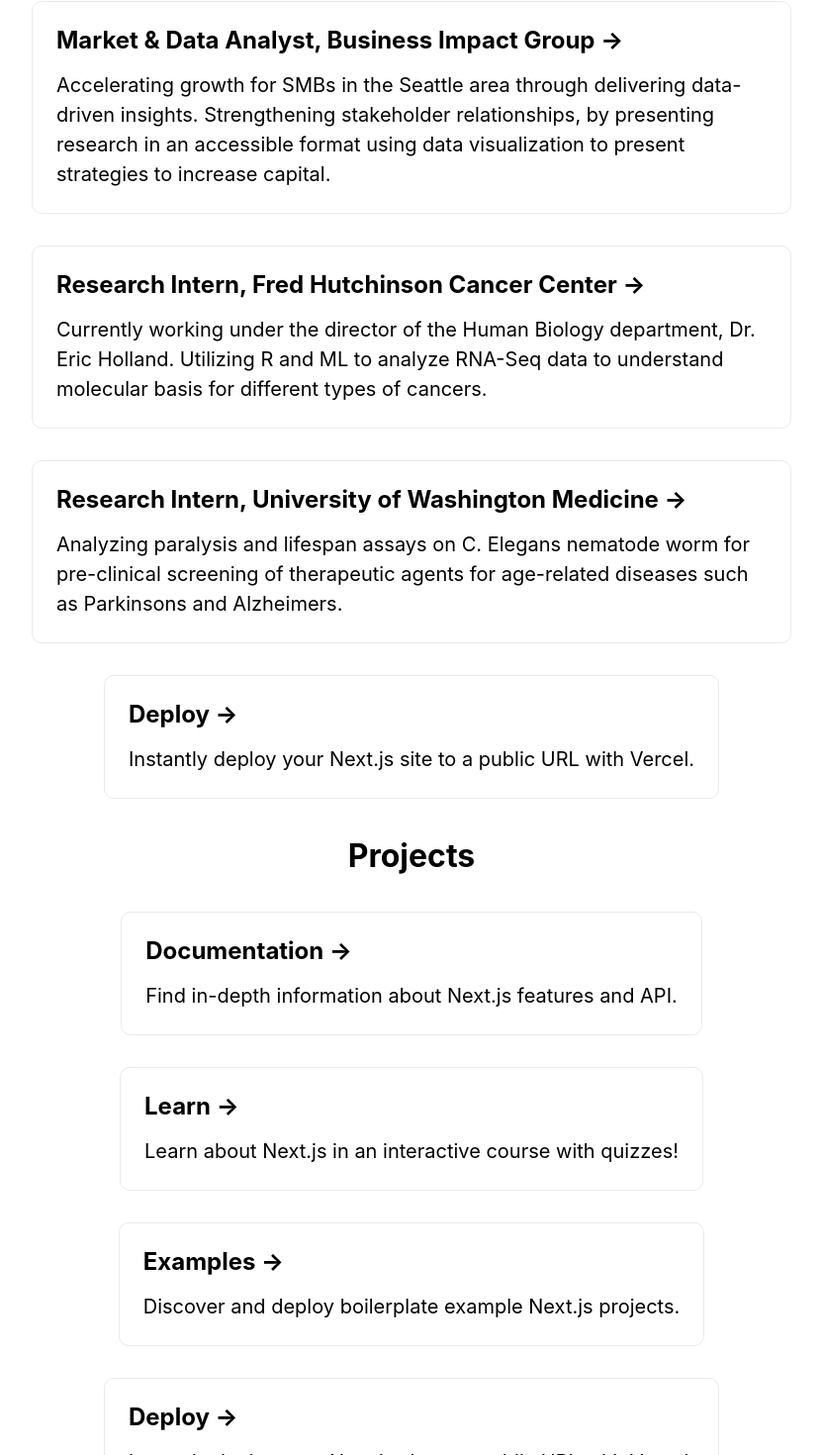
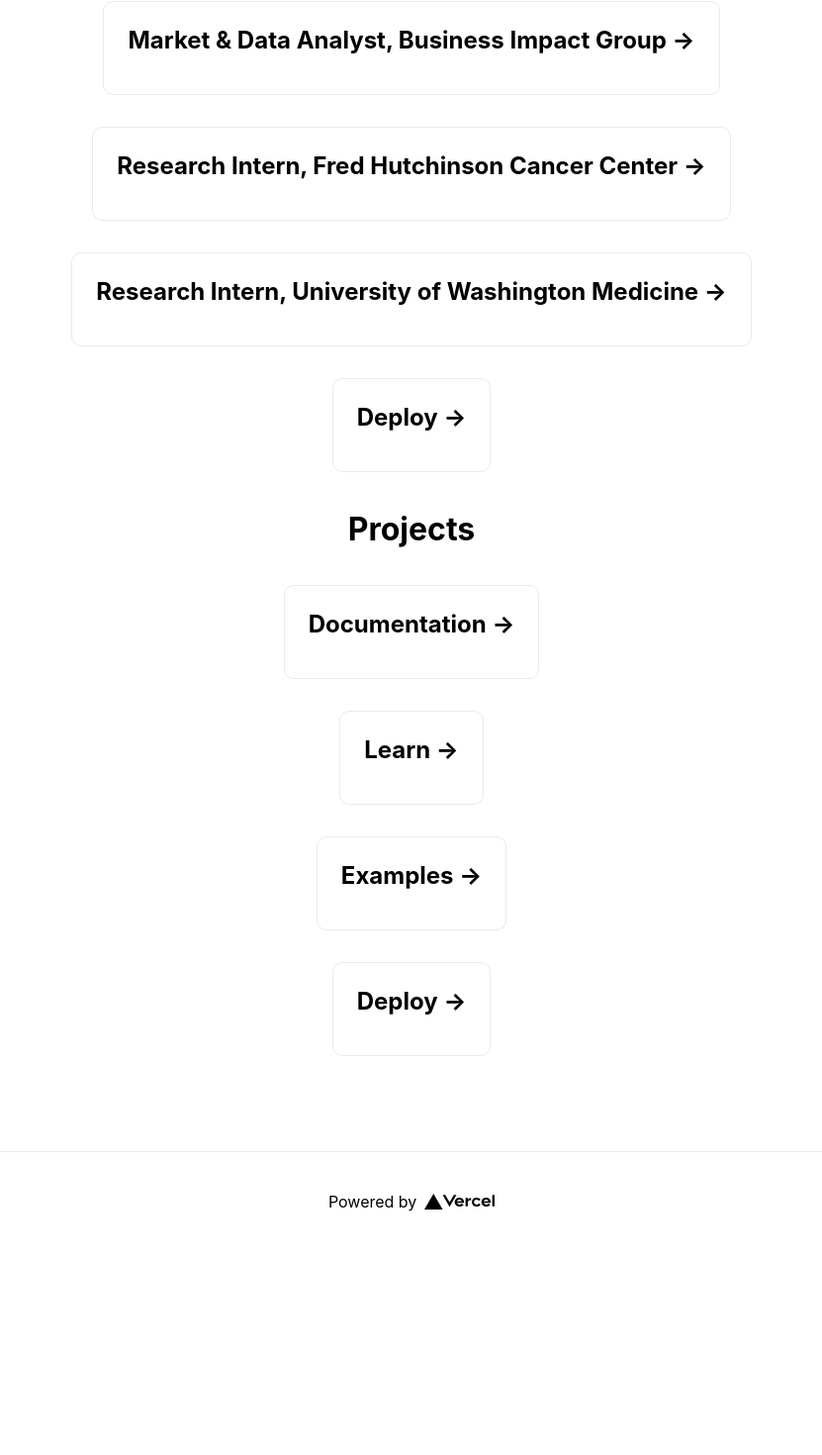
Before and after one commit to saisha-l/saishalakkoju.me, a Next.js app: page / in a window 1280 px wide. Shown: the part 715-2185 px from the top of the page at 99% size, without its empty margins (224-1055 px from the left). After the commit the page ends 1978 px from the top, so only its background shows below. Built offline with nearby package versions, Linux system fonts and the light colour scheme.

Commit message:
added popoups

```diff
--- a/package.json
+++ b/package.json
@@ -6,12 +6,16 @@
     "start": "next start"
   },
   "dependencies": {
+    "@tsparticles/engine": "^3.5.0",
     "@tsparticles/react": "^3.0.0",
+    "@tsparticles/slim": "^3.5.0",
     "next": "^15.0.3",
     "react": "^18.3.1",
     "react-dom": "^18.3.1",
     "react-tsparticles": "^2.12.2",
-    "react-type-animation": "^3.2.0"
+    "react-type-animation": "^3.2.0",
+    "reactjs-popup": "^2.0.6",
+    "tsparticles": "^3.5.0"
   },
   "engines": {
     "node": ">=18"
--- a/pages/index.js
+++ b/pages/index.js
@@ -2,11 +2,12 @@ import Head from 'next/head';
 import styles from '../styles/Home.module.css';
 import React from 'react';
 import { TypeAnimation } from 'react-type-animation';
+import Popup from 'reactjs-popup';
+
 export default function Home() {
   return (
     <div className={styles.grid}>
       <Head>
-
         <link rel="icon" href="/favicon.ico" />
       </Head>
 
@@ -19,88 +20,107 @@ export default function Home() {
             style={{ fontSize: '3em' }}
             repeat={0}
           />
+        </h1>
 
-        </h1>
-        <div className={styles.rowContainer} >
+        <div className={styles.rowContainer}>
           <text className={styles.centered1}>
-        Computer Science Student
+            Computer Science Student @
           </text>
           <img className={styles.img1} src={'./uwlogo2.png'}/>
           <text className={styles.centered1}>
             University of Washington
           </text>
         </div>
+
         <text className={styles.centered}>
           Researcher and analyst with a passion for applying data science and technology to solve real world problems across healthcare and business domains.
         </text>
 
-        <h1 className={styles.centered2}> Experience </h1>
+        <h1 className={styles.centered2}>Experience</h1>
+        <div className={styles.col1}>
+          <Popup trigger={<div className={styles.card}><h3>Market & Data Analyst, Business Impact Group &rarr;</h3></div>} modal>
+            {close => (
+              <div>
+                <h3>Market & Data Analyst, Business Impact Group</h3>
+                <p>Accelerating growth for SMBs in the Seattle area through delivering data-driven insights. Strengthening stakeholder relationships, by presenting research in an accessible format using data visualization to present strategies to increase capital.</p>
+                <button onClick={close} className={styles.closeButton}>Close</button>
+              </div>
+            )}
+          </Popup>
 
-        <div className={styles.col1}>
-          <a href="https://nextjs.org/docs" className={styles.card}>
-            <h3>Market & Data Analyst, Business Impact Group &rarr;</h3>
-            <p>Accelerating growth for SMBs in the Seattle area through delivering data-driven insights. Strengthening stakeholder relationships, by presenting research in an accessible format using data visualization to present strategies to increase capital.</p>
-          </a>
+          <Popup trigger={<div className={styles.card}><h3>Research Intern, Fred Hutchinson Cancer Center &rarr;</h3></div>} modal>
+            {close => (
+              <div>
+                <h3>Research Intern, Fred Hutchinson Cancer Center</h3>
+                <p>Currently working under the director of the Human Biology department, Dr. Eric Holland. Utilizing R and ML to analyze RNA-Seq data to understand molecular basis for different types of cancers.</p>
+                <button onClick={close} className={styles.closeButton}>Close</button>
+              </div>
+            )}
+          </Popup>
 
-          <a href="https://nextjs.org/learn" className={styles.card}>
-            <h3>Research Intern, Fred Hutchinson Cancer Center &rarr;</h3>
-            <p>Currently working under the director of the Human Biology department, Dr. Eric Holland. Utilizing R and ML to analyze RNA-Seq data to understand molecular basis for different types of cancers.</p>
-          </a>
+          <Popup trigger={<div className={styles.card}><h3>Research Intern, University of Washington Medicine &rarr;</h3></div>} modal>
+            {close => (
+              <div>
+                <h3>Research Intern, University of Washington Medicine</h3>
+                <p>Analyzing paralysis and lifespan assays on C. Elegans nematode worm for pre-clinical screening of therapeutic agents for age-related diseases such as Parkinsons and Alzheimers.</p>
+                <button onClick={close} className={styles.closeButton}>Close</button>
+              </div>
+            )}
+          </Popup>
 
-          <a
-            href="https://github.com/vercel/next.js/tree/canary/examples"
-            className={styles.card}
-          >
-            <h3>Research Intern, University of Washington Medicine &rarr;</h3>
-            <p>
-        Analyzing paralysis and lifespan assays on C. Elegans nematode worm for pre-clinical screening of therapeutic agents  for age-related diseases such as Parkinsons and Alzheimers.
-            </p>
-
-          </a>
-
-          <a
-            href="https://vercel.com/import?filter=next.js&utm_source=create-next-app&utm_medium=default-template&utm_campaign=create-next-app"
-            className={styles.card}
-          >
-            <h3>Deploy &rarr;</h3>
-            <p>
-              Instantly deploy your Next.js site to a public URL with Vercel.
-            </p>
-          </a>
+          <Popup trigger={<div className={styles.card}><h3>Deploy &rarr;</h3></div>} modal>
+            {close => (
+              <div>
+                <h3>Deploy</h3>
+                <p>Instantly deploy your Next.js site to a public URL with Vercel.</p>
+                <button onClick={close} className={styles.closeButton}>Close</button>
+              </div>
+            )}
+          </Popup>
         </div>
 
-        <h1> Projects </h1>
+        <h1>Projects</h1>
+        <div className={styles.col1}>
+          <Popup trigger={<div className={styles.card}><h3>Documentation &rarr;</h3></div>} modal>
+            {close => (
+              <div>
+                <h3>Documentation</h3>
+                <p>Find in-depth information about Next.js features and API.</p>
+                <button onClick={close} className={styles.closeButton}>Close</button>
+              </div>
+            )}
+          </Popup>
 
-        <div className={styles.col1}>
-          <a href="https://nextjs.org/docs" className={styles.card}>
-            <h3>Documentation &rarr;</h3>
-            <p>Find in-depth information about Next.js features and API.</p>
-          </a>
+          <Popup trigger={<div className={styles.card}><h3>Learn &rarr;</h3></div>} modal>
+            {close => (
+              <div>
+                <h3>Learn</h3>
+                <p>Learn about Next.js in an interactive course with quizzes!</p>
+                <button onClick={close} className={styles.closeButton}>Close</button>
+              </div>
+            )}
+          </Popup>
 
-          <a href="https://nextjs.org/learn" className={styles.card}>
-            <h3>Learn &rarr;</h3>
-            <p>Learn about Next.js in an interactive course with quizzes!</p>
-          </a>
+          <Popup trigger={<div className={styles.card}><h3>Examples &rarr;</h3></div>} modal>
+            {close => (
+              <div>
+                <h3>Examples</h3>
+                <p>Discover and deploy boilerplate example Next.js projects.</p>
+                <button onClick={close} className={styles.closeButton}>Close</button>
+              </div>
+            )}
+          </Popup>
 
-          <a
-            href="https://github.com/vercel/next.js/tree/canary/examples"
-            className={styles.card}
-          >
-            <h3>Examples &rarr;</h3>
-            <p>Discover and deploy boilerplate example Next.js projects.</p>
-          </a>
-
-          <a
-            href="https://vercel.com/import?filter=next.js&utm_source=create-next-app&utm_medium=default-template&utm_campaign=create-next-app"
-            className={styles.card}
-          >
-            <h3>Deploy &rarr;</h3>
-            <p>
-              Instantly deploy your Next.js site to a public URL with Vercel.
-            </p>
-          </a>
+          <Popup trigger={<div className={styles.card}><h3>Deploy &rarr;</h3></div>} modal>
+            {close => (
+              <div>
+                <h3>Deploy</h3>
+                <p>Instantly deploy your Next.js site to a public URL with Vercel.</p>
+                <button onClick={close} className={styles.closeButton}>Close</button>
               </div>
-
+            )}
+          </Popup>
+        </div>
       </main>
 
       <footer>
```
Also changed, not shown: 1 other file (tests, documents, lock files or other folders). Lines whose indentation alone changed are shown as unchanged.
